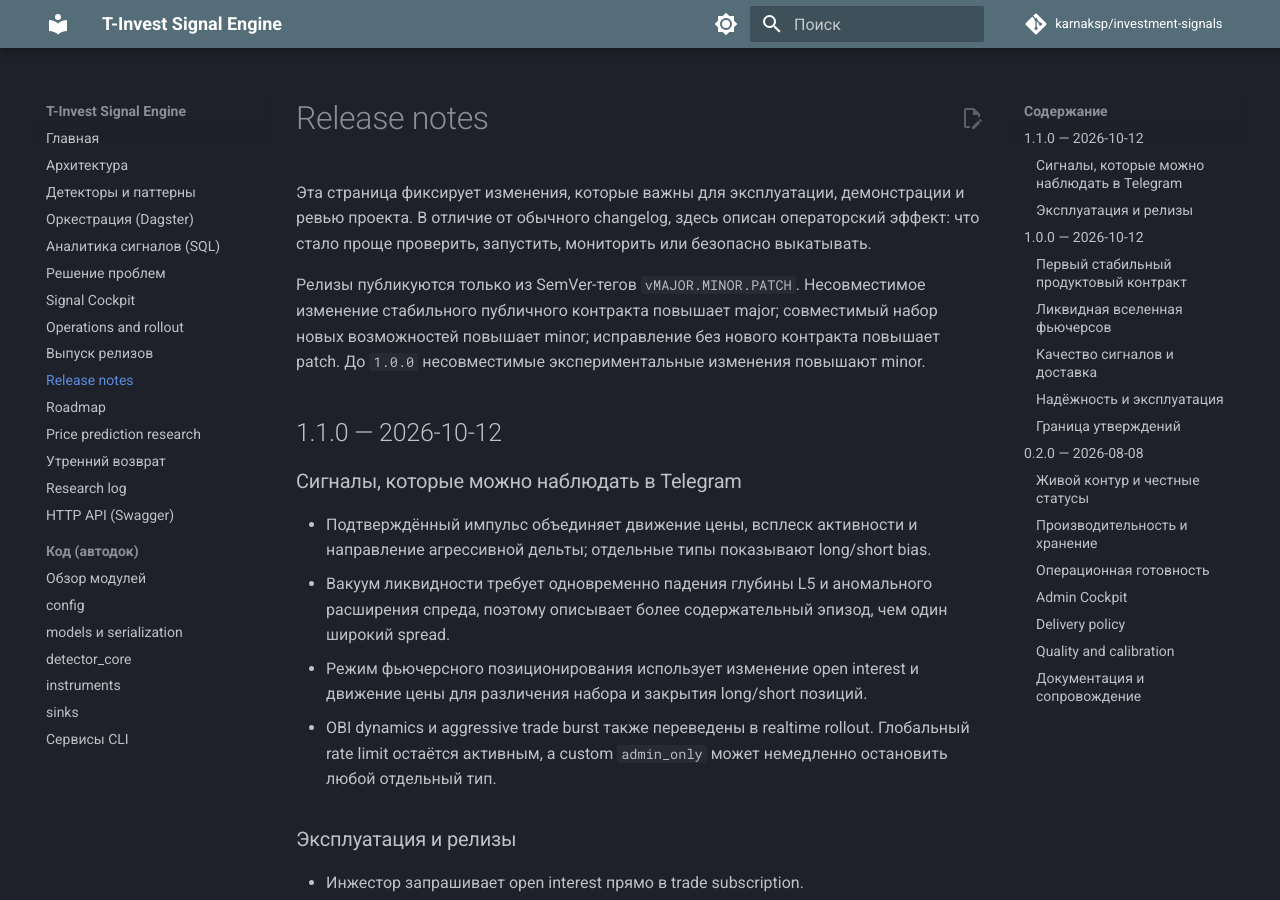
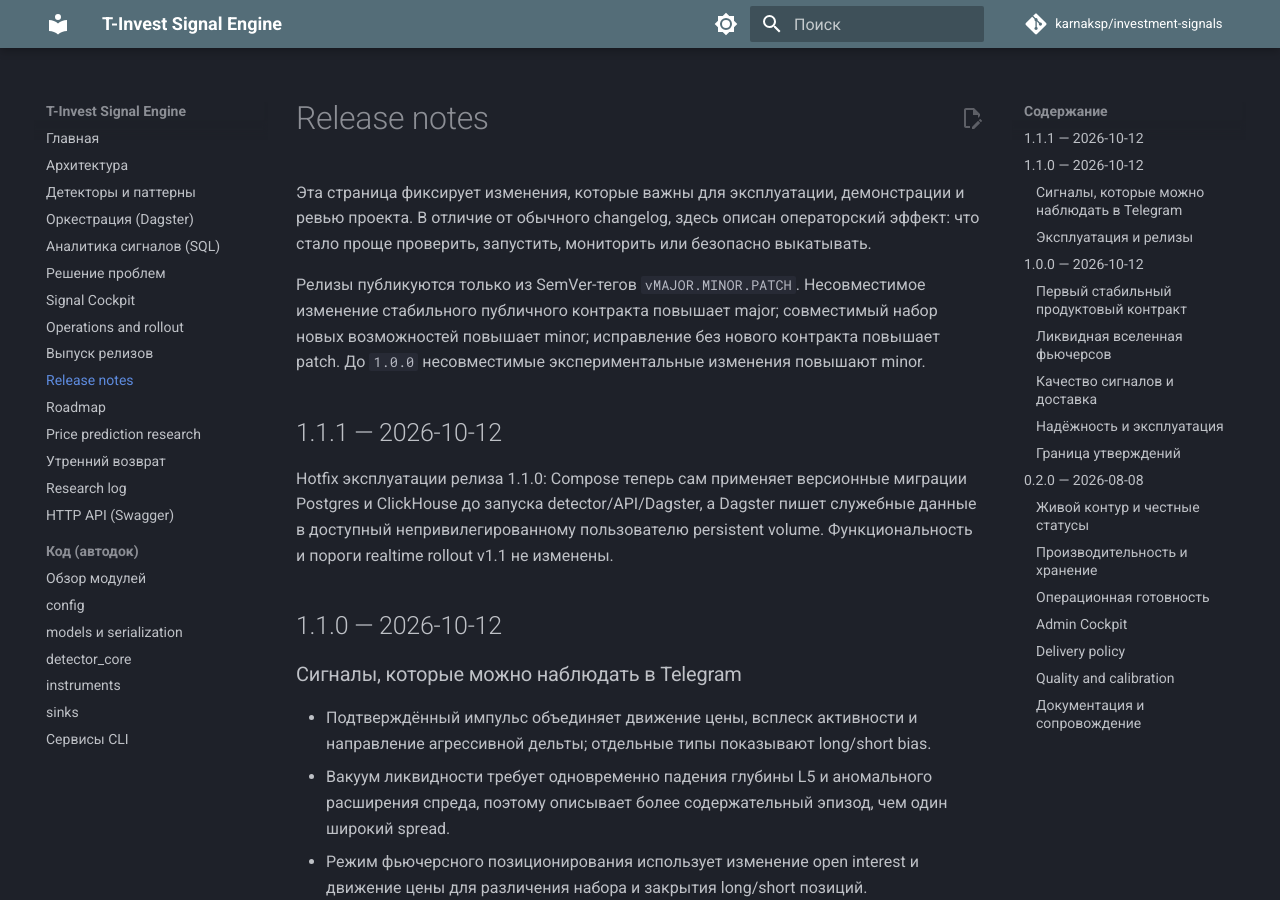
Before and after one commit to karnaksp/investment-signals, an MkDocs documentation site: the page built from docs/release_notes.md, in a window 1280 px wide and 900 px high. Built offline with MkDocs 1.6.1 and Material for MkDocs 9.7.7, drawn with Linux system fonts in a browser that asks for light colours; comment, search, counter and statistics services are not loaded.

Commit message:
Automate release migrations and stabilize Dagster (#28)
Co-authored-by: Denis Irinyakov <karnaksp@users.noreply.github.com>

```diff
--- a/docs/release_notes.md
+++ b/docs/release_notes.md
@@ -6,6 +6,13 @@
 изменение стабильного публичного контракта повышает major; совместимый набор
 новых возможностей повышает minor; исправление без нового контракта повышает
 patch. До `1.0.0` несовместимые экспериментальные изменения повышают minor.
+
+## 1.1.1 — 2026-10-12
+
+Hotfix эксплуатации релиза 1.1.0: Compose теперь сам применяет версионные
+миграции Postgres и ClickHouse до запуска detector/API/Dagster, а Dagster пишет
+служебные данные в доступный непривилегированному пользователю persistent volume.
+Функциональность и пороги realtime rollout v1.1 не изменены.
 
 ## 1.1.0 — 2026-10-12
 
--- a/pyproject.toml
+++ b/pyproject.toml
@@ -4,7 +4,7 @@
 
 [project]
 name = "tinvest-signal-engine"
-version = "1.1.0"
+version = "1.1.1"
 description = "Realtime anomaly detection pipeline for T-Invest market data."
 readme = "README.md"
 requires-python = ">=3.11"
```
Also changed, not shown: CHANGELOG.md (+7 -0 lines), docker-compose.yml (+29 -0 lines), docs/releases/v1.1.1.md (added, +30 -0 lines), 2 other files.
